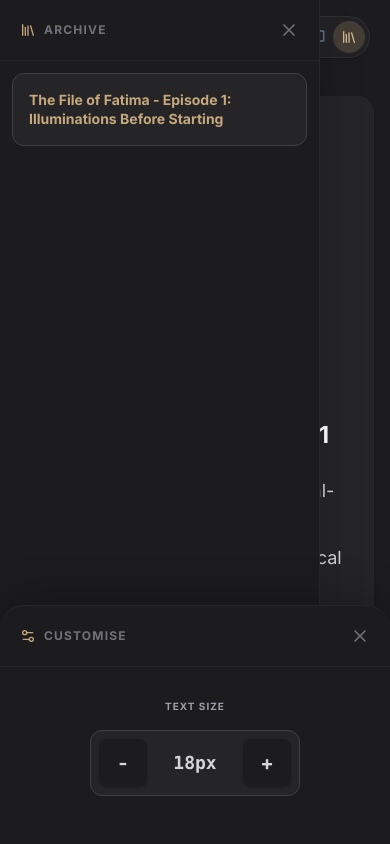
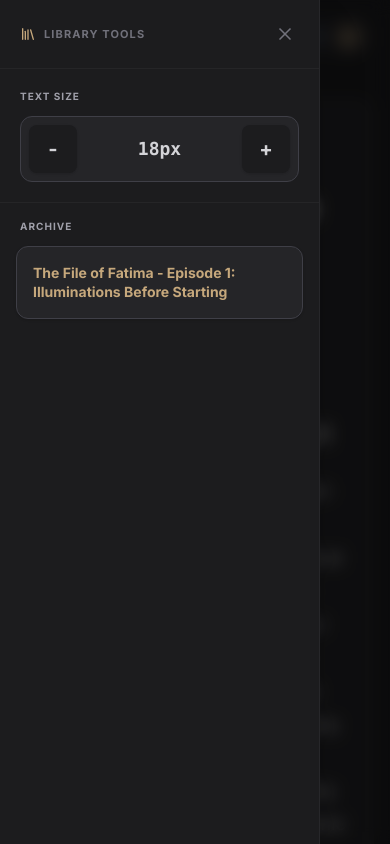
Before and after one commit to hadimh99/concept-atlas, a React (Vite) app in the folder concept-ui/: page / in a window 390 px wide. Both pictures are taken after a click on the button 349 px from the left and 37 px from the top of the page. Shown: the top 844 px of the page. Built offline with nearby package versions, Linux system fonts and the light colour scheme; a web font is replaced by a local one.

Commit message:
UI Architecture: Unified mobile drawer, deeper scroll threshold, and vertical desktop Return button

```diff
--- a/concept-ui/src/App.jsx
+++ b/concept-ui/src/App.jsx
@@ -471,9 +471,10 @@ const TranscriptLibrary = ({ transcripts }) => {
   const [activeDoc, setActiveDoc] = useState(transcripts[0]);
   const [isArchiveOpen, setIsArchiveOpen] = useState(true);
   const [isCustomiseOpen, setIsCustomiseOpen] = useState(true);
+  const [isMobileDrawerOpen, setIsMobileDrawerOpen] = useState(true); // Pops up initially on mobile
   const [fontSize, setFontSize] = useState(18);
 
-  // Return to Reading Logic
+  // Deep-Scroll Return to Reading Logic
   const [maxScrollY, setMaxScrollY] = useState(0);
   const [showReturn, setShowReturn] = useState(false);
 
@@ -483,7 +484,7 @@ const TranscriptLibrary = ({ transcripts }) => {
       if (y >= maxScrollY - 20) {
         setMaxScrollY(Math.max(y, maxScrollY));
         setShowReturn(false);
-      } else if (maxScrollY - y > 600) {
+      } else if (maxScrollY - y > 1500) { // Require a MASSIVE scroll (1500px) to trigger
         setShowReturn(true);
       } else {
         setShowReturn(false);
@@ -512,20 +513,36 @@ const TranscriptLibrary = ({ transcripts }) => {
   return (
     <div className="w-full min-h-screen pt-24 sm:pt-32 pb-32 flex justify-center font-sans relative overflow-x-hidden">
 
-      {/* Return to Reading Button */}
+      {/* --- RETURN TO READING BUTTONS --- */}
+      {/* 1. Desktop: Vertical Right Edge */}
+      <AnimatePresence>
+        {showReturn && (
+          <motion.button
+            initial={{ opacity: 0, x: 20 }} animate={{ opacity: 1, x: 0 }} exit={{ opacity: 0, x: 20 }}
+            onClick={jumpBack}
+            className="hidden md:flex fixed top-1/2 right-4 lg:right-6 -translate-y-1/2 z-[100] bg-white dark:bg-[#252528] text-[#c6a87c] border border-zinc-200 dark:border-zinc-800 p-3 rounded-full shadow-2xl flex-col items-center gap-3 cursor-pointer hover:scale-105 transition-transform"
+          >
+            <ArrowDown className="w-4 h-4 animate-bounce" />
+            <span style={{ writingMode: 'vertical-rl' }} className="text-[10px] font-bold uppercase tracking-widest rotate-180">Return to Reading</span>
+          </motion.button>
+        )}
+      </AnimatePresence>
+
+      {/* 2. Mobile: Small Top Pill */}
       <AnimatePresence>
         {showReturn && (
           <motion.button
             initial={{ opacity: 0, y: -20 }} animate={{ opacity: 1, y: 0 }} exit={{ opacity: 0, y: -20 }}
             onClick={jumpBack}
-            className="fixed top-24 left-1/2 -translate-x-1/2 z-[100] bg-zinc-900 dark:bg-zinc-100 text-[#d4b78f] dark:text-[#8b6b45] px-5 py-2.5 rounded-full shadow-2xl flex items-center gap-2 text-xs font-bold uppercase tracking-widest cursor-pointer hover:scale-105 transition-transform"
+            className="md:hidden fixed top-24 left-1/2 -translate-x-1/2 z-[100] bg-white dark:bg-[#252528] text-[#c6a87c] border border-zinc-200 dark:border-zinc-800 px-5 py-2 rounded-full shadow-2xl flex items-center gap-2 text-[10px] font-bold uppercase tracking-widest cursor-pointer"
           >
-            Return to Reading <ArrowDown className="w-4 h-4 animate-bounce" />
+            Return <ArrowDown className="w-3 h-3 animate-bounce" />
           </motion.button>
         )}
       </AnimatePresence>
 
-      {/* Desktop Floating Toggles (Visible when sidebars are closed) */}
+
+      {/* --- DESKTOP FLOATING TOGGLES (When Pillars are closed) --- */}
       <div className="hidden md:block">
         <AnimatePresence>
           {!isArchiveOpen && (
@@ -543,17 +560,67 @@ const TranscriptLibrary = ({ transcripts }) => {
         </AnimatePresence>
       </div>
 
-      {/* Mobile Floating Toggles (FABs at bottom of screen) */}
-      <div className="md:hidden fixed bottom-6 left-0 w-full px-6 flex justify-between z-50 pointer-events-none">
-        <button onClick={() => setIsArchiveOpen(!isArchiveOpen)} className="p-4 bg-zinc-900 dark:bg-white text-[#d4b78f] dark:text-[#8b6b45] rounded-full shadow-2xl pointer-events-auto cursor-pointer">
-          <LibraryIcon className="w-5 h-5" />
-        </button>
-        <button onClick={() => setIsCustomiseOpen(!isCustomiseOpen)} className="p-4 bg-zinc-900 dark:bg-white text-[#d4b78f] dark:text-[#8b6b45] rounded-full shadow-2xl pointer-events-auto cursor-pointer">
-          <Settings2 className="w-5 h-5" />
-        </button>
-      </div>
-
-      {/* THREE-PILLAR LAYOUT ENGINE */}
+
+      {/* --- MOBILE UNIFIED DRAWER --- */}
+      {/* The "Little Arrow" that juts out when drawer is closed */}
+      <AnimatePresence>
+        {!isMobileDrawerOpen && (
+          <motion.button
+            initial={{ x: -20, opacity: 0 }} animate={{ x: 0, opacity: 1 }} exit={{ x: -20, opacity: 0 }}
+            onClick={() => setIsMobileDrawerOpen(true)}
+            className="md:hidden fixed left-0 top-1/2 -translate-y-1/2 z-50 bg-white/90 dark:bg-[#252528]/90 backdrop-blur-md border border-l-0 border-zinc-200 dark:border-zinc-800 shadow-xl py-4 px-2 rounded-r-xl cursor-pointer"
+          >
+            <ChevronRight className="w-5 h-5 text-[#c6a87c]" />
+          </motion.button>
+        )}
+      </AnimatePresence>
+
+      {/* The Unified Drawer Overlay & Panel */}
+      <AnimatePresence>
+        {isMobileDrawerOpen && (
+          <>
+            {/* Clickable dark backdrop to close */}
+            <motion.div
+              initial={{ opacity: 0 }} animate={{ opacity: 1 }} exit={{ opacity: 0 }}
+              onClick={() => setIsMobileDrawerOpen(false)}
+              className="md:hidden fixed inset-0 bg-black/60 z-[190] cursor-pointer backdrop-blur-sm"
+            />
+            {/* The actual sliding drawer */}
+            <motion.div
+              initial={{ x: '-100%' }} animate={{ x: 0 }} exit={{ x: '-100%' }} transition={{ type: "spring", damping: 25, stiffness: 200 }}
+              className="md:hidden fixed inset-y-0 left-0 w-[85vw] max-w-[320px] bg-white dark:bg-[#1c1c1e] z-[200] shadow-2xl border-r border-zinc-200 dark:border-zinc-800 flex flex-col"
+            >
+              <div className="p-5 border-b border-zinc-100 dark:border-zinc-800/80 shrink-0 flex justify-between items-center">
+                <h2 className="text-[11px] font-bold text-zinc-500 uppercase tracking-widest flex items-center gap-2"><LibraryIcon className="w-4 h-4 text-[#c6a87c]" /> Library Tools</h2>
+                <button onClick={() => setIsMobileDrawerOpen(false)} className="p-1"><X className="w-5 h-5 text-zinc-500" /></button>
+              </div>
+
+              {/* Font Resizer Block */}
+              <div className="p-5 border-b border-zinc-100 dark:border-zinc-800/80 shrink-0">
+                <span className="text-[10px] font-bold uppercase tracking-widest text-zinc-400 block mb-3">Text Size</span>
+                <div className="flex items-center gap-4 bg-zinc-50 dark:bg-[#252528] rounded-xl p-2 border border-zinc-200 dark:border-zinc-700">
+                  <button onClick={() => setFontSize(Math.max(14, fontSize - 1))} className="w-12 h-12 flex items-center justify-center rounded-lg bg-white dark:bg-[#1c1c1e] text-zinc-600 dark:text-zinc-300 font-bold shadow-sm text-xl">-</button>
+                  <span className="text-lg font-mono font-bold text-zinc-700 dark:text-zinc-300 flex-grow text-center">{fontSize}px</span>
+                  <button onClick={() => setFontSize(Math.min(28, fontSize + 1))} className="w-12 h-12 flex items-center justify-center rounded-lg bg-white dark:bg-[#1c1c1e] text-zinc-600 dark:text-zinc-300 font-bold shadow-sm text-xl">+</button>
+                </div>
+              </div>
+
+              {/* Archive Block */}
+              <div className="p-4 overflow-y-auto smart-scrollbar flex-grow flex flex-col gap-2">
+                <span className="text-[10px] font-bold uppercase tracking-widest text-zinc-400 block ml-1 mb-1">Archive</span>
+                {transcripts.map((doc) => (
+                  <button key={doc.id} onClick={() => { setActiveDoc(doc); setIsMobileDrawerOpen(false); }} className={`text-left py-4 px-4 rounded-xl border ${activeDoc.id === doc.id ? 'bg-zinc-50 dark:bg-[#252528] border-zinc-200 dark:border-zinc-700 text-[#c6a87c] font-bold shadow-sm' : 'border-transparent text-zinc-600 dark:text-zinc-400 hover:bg-zinc-50 dark:hover:bg-[#252528]/50'} text-sm leading-snug`}>
+                    {doc.title}
+                  </button>
+                ))}
+              </div>
+            </motion.div>
+          </>
+        )}
+      </AnimatePresence>
+
+
+      {/* --- DESKTOP THREE-PILLAR LAYOUT ENGINE --- */}
       <div className="w-full max-w-[1600px] px-4 sm:px-6 lg:px-8 flex justify-between items-start gap-0 lg:gap-8">
 
         {/* Left Pillar: Archive */}
@@ -623,34 +690,6 @@ const TranscriptLibrary = ({ transcripts }) => {
         </motion.div>
 
       </div>
-
-      {/* Mobile Drawers (Slide Over Content) */}
-      <AnimatePresence>
-        {isArchiveOpen && (
-          <motion.div initial={{ x: '-100%' }} animate={{ x: 0 }} exit={{ x: '-100%' }} transition={{ type: "spring", damping: 25, stiffness: 200 }} className="md:hidden fixed inset-y-0 left-0 w-[85vw] max-w-[320px] bg-white dark:bg-[#1c1c1e] z-[200] shadow-2xl border-r border-zinc-200 dark:border-zinc-800 flex flex-col">
-            <div className="p-5 border-b border-zinc-100 dark:border-zinc-800 shrink-0 flex justify-between items-center"><h2 className="text-xs font-bold text-zinc-500 uppercase tracking-widest flex items-center gap-2"><LibraryIcon className="w-4 h-4 text-[#c6a87c]" /> Archive</h2><button onClick={() => setIsArchiveOpen(false)}><X className="w-5 h-5 text-zinc-500" /></button></div>
-            <div className="p-3 overflow-y-auto smart-scrollbar flex-grow flex flex-col gap-2">
-              {transcripts.map((doc) => (<button key={doc.id} onClick={() => { setActiveDoc(doc); setIsArchiveOpen(false); }} className={`text-left py-4 px-4 rounded-xl border ${activeDoc.id === doc.id ? 'bg-zinc-50 dark:bg-[#252528] border-zinc-200 dark:border-zinc-700 text-[#c6a87c] font-bold' : 'border-transparent text-zinc-600 dark:text-zinc-400'} text-sm leading-snug`}>{doc.title}</button>))}
-            </div>
-          </motion.div>
-        )}
-      </AnimatePresence>
-      <AnimatePresence>
-        {isCustomiseOpen && (
-          <motion.div initial={{ y: '100%' }} animate={{ y: 0 }} exit={{ y: '100%' }} transition={{ type: "spring", damping: 25, stiffness: 200 }} className="md:hidden fixed bottom-0 left-0 w-full bg-white dark:bg-[#1c1c1e] z-[200] shadow-[0_-10px_40px_rgba(0,0,0,0.2)] border-t border-zinc-200 dark:border-zinc-800 rounded-t-3xl flex flex-col">
-            <div className="p-5 border-b border-zinc-100 dark:border-zinc-800 shrink-0 flex justify-between items-center"><h2 className="text-xs font-bold text-zinc-500 uppercase tracking-widest flex items-center gap-2"><Settings2 className="w-4 h-4 text-[#c6a87c]" /> Customise</h2><button onClick={() => setIsCustomiseOpen(false)}><X className="w-5 h-5 text-zinc-500" /></button></div>
-            <div className="p-8 pb-12 flex flex-col items-center">
-              <span className="text-[10px] font-bold uppercase tracking-widest text-zinc-400 block mb-4">Text Size</span>
-              <div className="flex items-center gap-4 bg-zinc-50 dark:bg-[#252528] rounded-xl p-2 border border-zinc-200 dark:border-zinc-700">
-                <button onClick={() => setFontSize(Math.max(14, fontSize - 1))} className="w-12 h-12 flex items-center justify-center rounded-lg bg-white dark:bg-[#1c1c1e] text-zinc-600 dark:text-zinc-300 font-bold shadow-sm text-xl">-</button>
-                <span className="text-lg font-mono font-bold text-zinc-700 dark:text-zinc-300 w-16 text-center">{fontSize}px</span>
-                <button onClick={() => setFontSize(Math.min(28, fontSize + 1))} className="w-12 h-12 flex items-center justify-center rounded-lg bg-white dark:bg-[#1c1c1e] text-zinc-600 dark:text-zinc-300 font-bold shadow-sm text-xl">+</button>
-              </div>
-            </div>
-          </motion.div>
-        )}
-      </AnimatePresence>
-
     </div>
   );
 };
```
